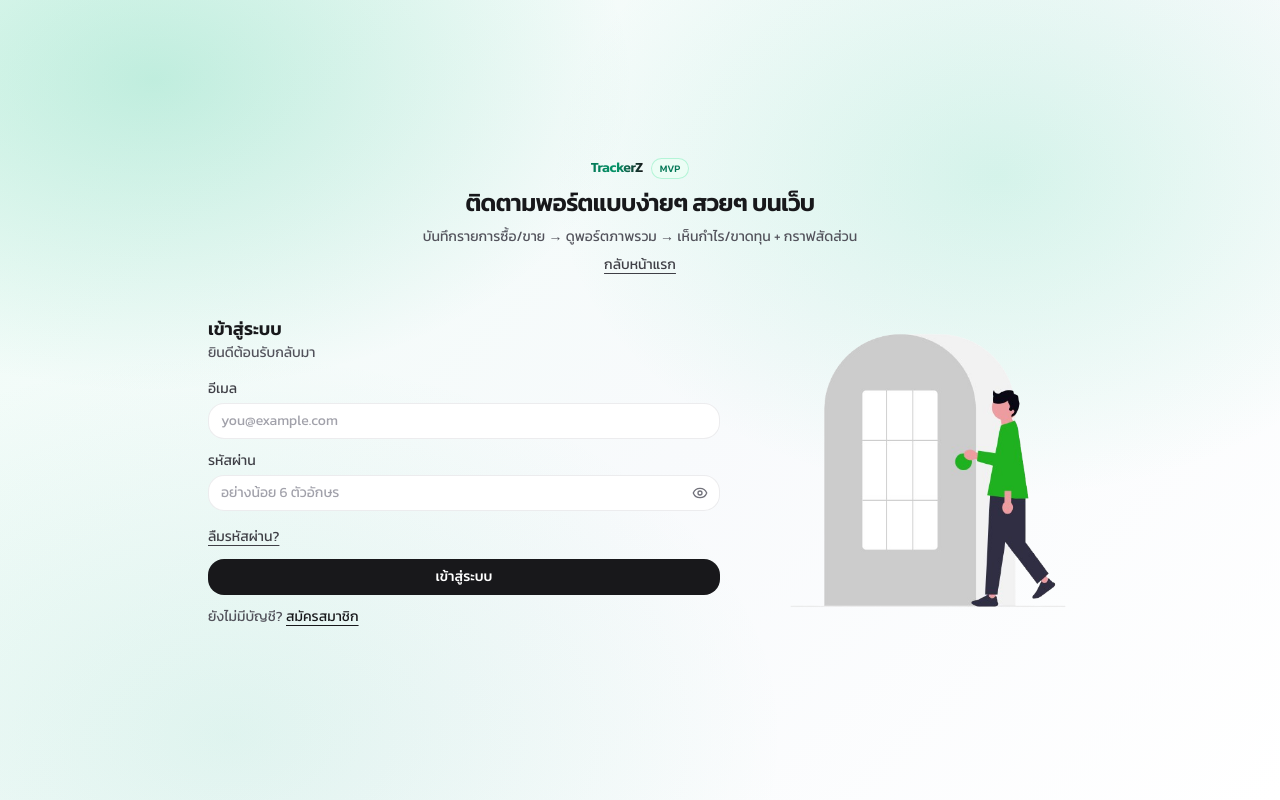
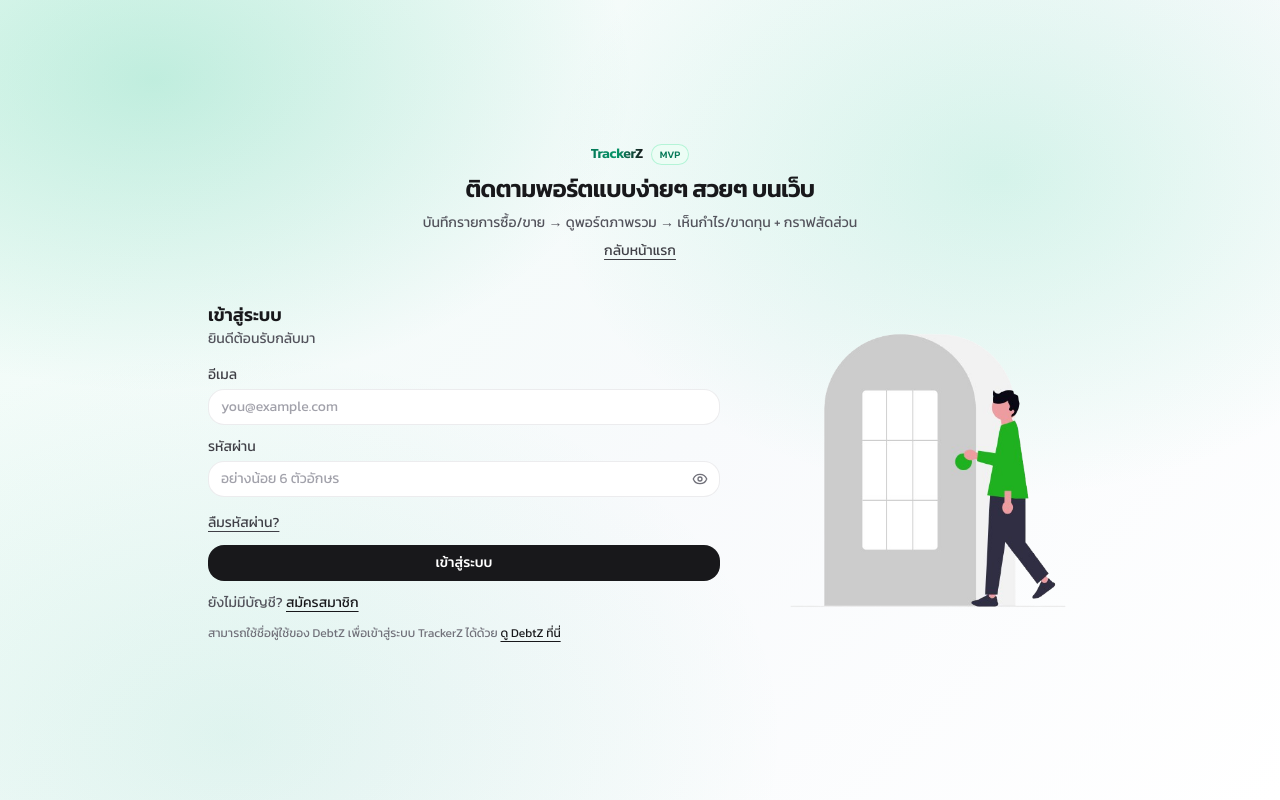
Before and after one commit to Akinades/TrackerZ, a Next.js app: page /login in a window 1280 px wide. Built offline with nearby package versions, Linux system fonts and the light colour scheme; no server answers.

Commit message:
feat: add DebtZ sign-in hint and link to login component
- Included a hint for using DebtZ usernames to sign in within the LoginClient component.
- Added a link to the DebtZ site with appropriate localization in English and Thai.
- Enhanced user guidance for a smoother login experience.

```diff
--- a/src/app/(auth)/login/LoginClient.tsx
+++ b/src/app/(auth)/login/LoginClient.tsx
@@ -177,6 +177,17 @@ export function LoginClient() {
                 {t("auth.login.registerLink")}
               </Link>
             </div>
+            <div className="text-xs text-zinc-500">
+              {t("auth.login.debtzHint")}{" "}
+              <a
+                href="https://debtz.site"
+                target="_blank"
+                rel="noopener noreferrer"
+                className="text-zinc-900 underline underline-offset-4 hover:text-zinc-700"
+              >
+                {t("auth.login.debtzLinkLabel")}
+              </a>
+            </div>
           </div>
         </div>
       </div>
--- a/src/i18n/messages/en.ts
+++ b/src/i18n/messages/en.ts
@@ -58,6 +58,8 @@ export const en = {
       submit: "Sign in",
       noAccount: "No account yet?",
       registerLink: "Create one",
+      debtzHint: "You can use your DebtZ username to sign in to TrackerZ.",
+      debtzLinkLabel: "View DebtZ here",
       successToast: "Signed in",
       failedTitle: "Sign-in failed",
       forgotModalTitle: "Forgot password (OTP)",
--- a/src/i18n/messages/th.ts
+++ b/src/i18n/messages/th.ts
@@ -58,6 +58,8 @@ export const th = {
       submit: "เข้าสู่ระบบ",
       noAccount: "ยังไม่มีบัญชี?",
       registerLink: "สมัครสมาชิก",
+      debtzHint: "สามารถใช้ชื่อผู้ใช้ของ DebtZ เพื่อเข้าสู่ระบบ TrackerZ ได้ด้วย",
+      debtzLinkLabel: "ดู DebtZ ที่นี่",
       successToast: "เข้าสู่ระบบสำเร็จ",
       failedTitle: "เข้าสู่ระบบไม่สำเร็จ",
       forgotModalTitle: "ลืมรหัสผ่าน (OTP)",
```
